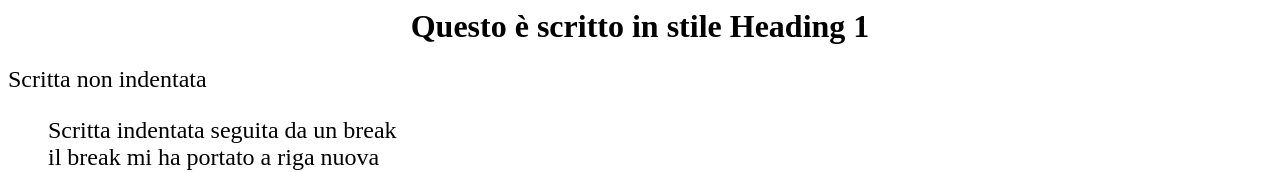
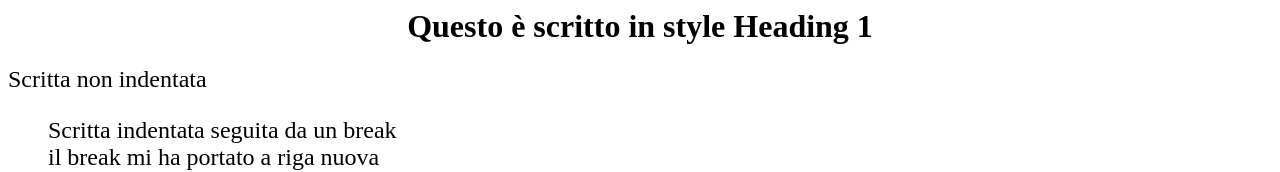
Before and after one commit to alex070302/gitRepo1, a plain HTML site: page index.html in a window 1280 px wide. Shown: the top 172 px of the page. Drawn offline with Linux system fonts and the light colour scheme.

Commit message:
Update index.html

```diff
--- a/index.html
+++ b/index.html
@@ -6,7 +6,7 @@
 
 <BODY BACKGROUND="titto_green_paper.jpg">
 
-<CENTER><H1>Questo &egrave; scritto in stile Heading 1</H1></CENTER>
+<CENTER><H1>Questo &egrave; scritto in style Heading 1</H1></CENTER>
 
 <FONT SIZE=+2>
 
```
